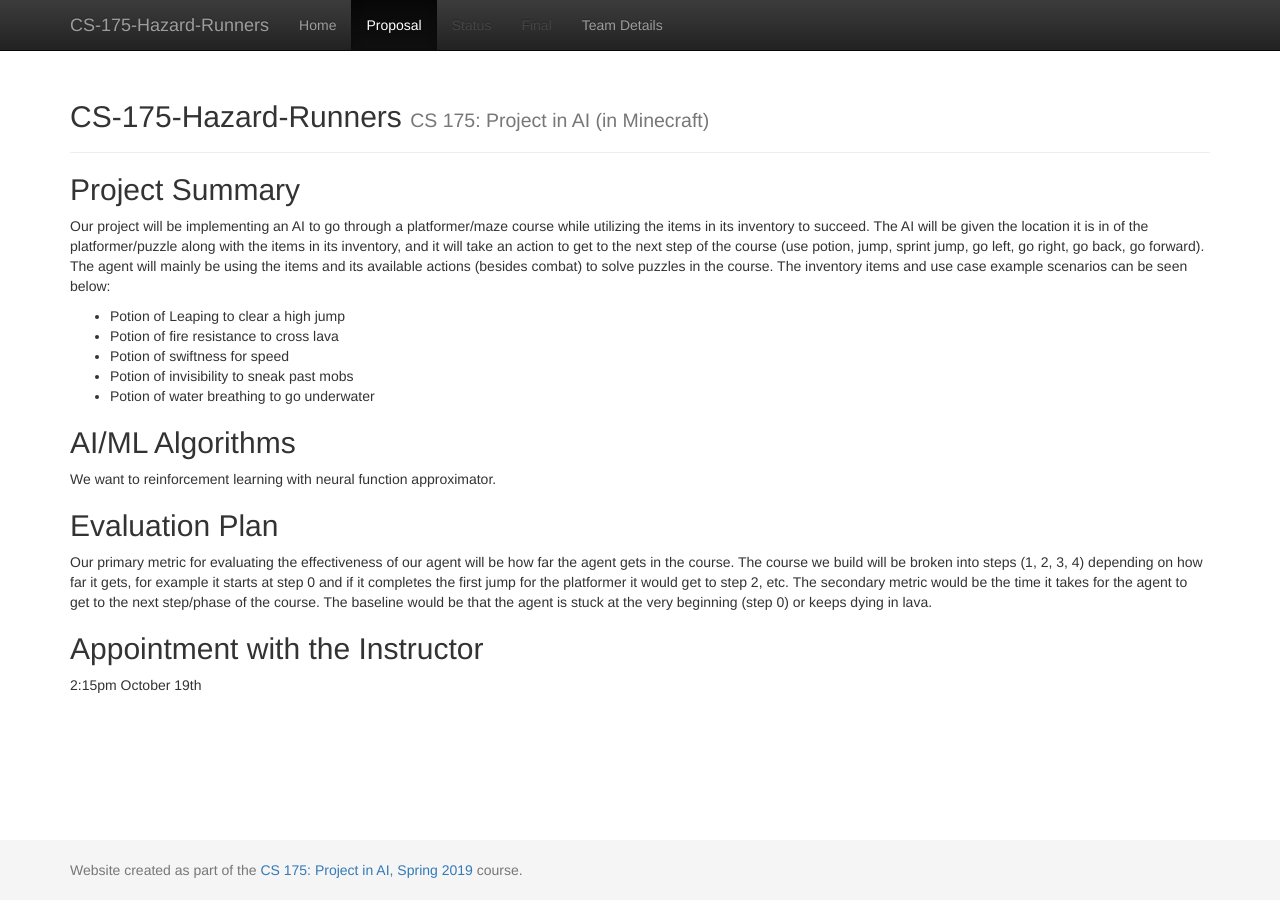
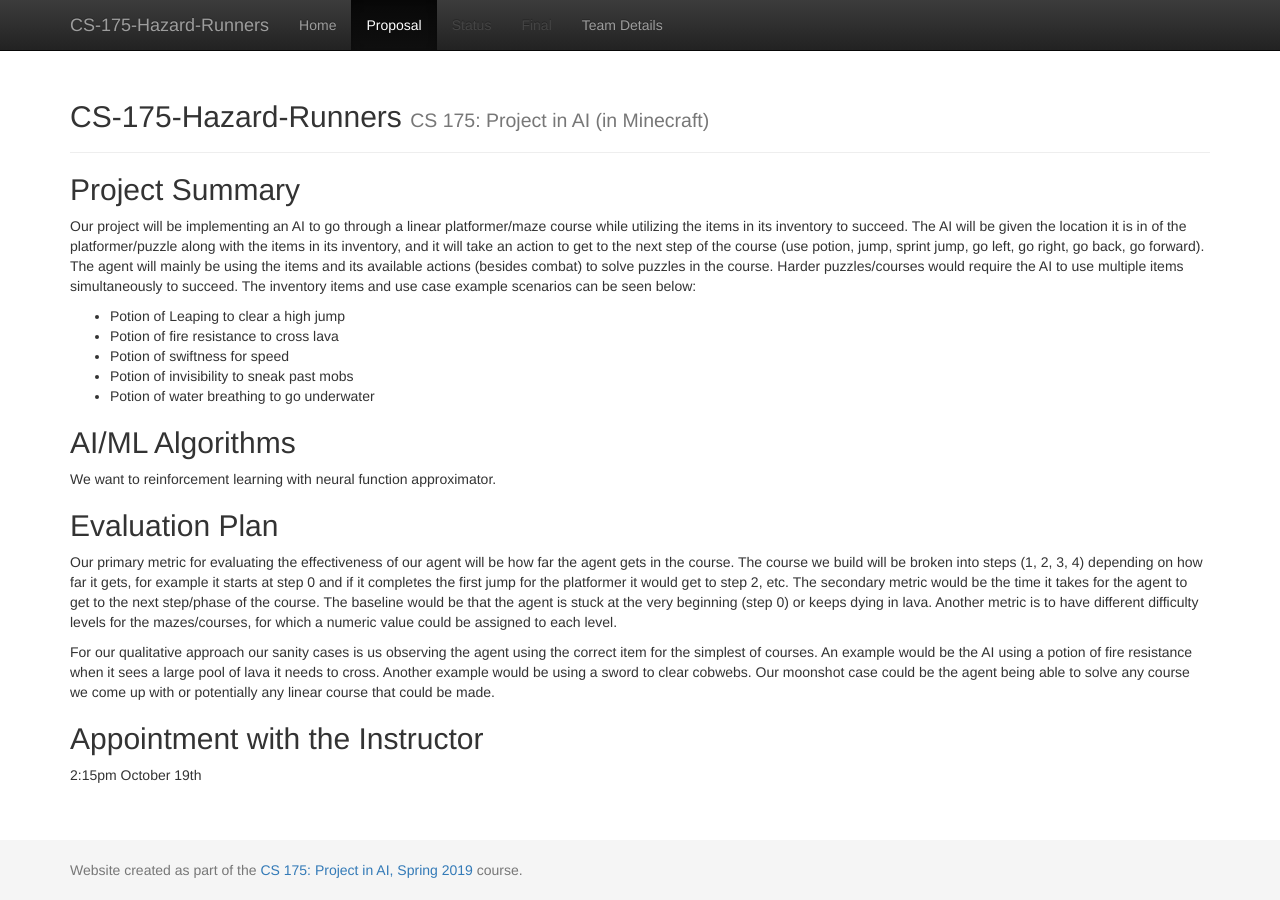
Before and after one commit to anguyen34/Tron-Researchers-CS175, a Jekyll site: the page built from docs/proposal.md, in a window 1280 px wide. Built offline with Jekyll 4.4.1, drawn with Linux system fonts in a browser that asks for light colours.

Commit message:
Update proposal.md

```diff
--- a/docs/proposal.md
+++ b/docs/proposal.md
@@ -4,7 +4,7 @@ title:	Proposal
 ---
 
 ## Project Summary
-Our project will be implementing an AI to go through a platformer/maze course while utilizing the items in its inventory to succeed. The AI will be given the location it is in of the platformer/puzzle along with the items in its inventory, and it will take an action to get to the next step of the course (use potion, jump, sprint jump, go left, go right, go back, go forward). The agent will mainly be using the items and its available actions (besides combat) to solve puzzles in the course.
+Our project will be implementing an AI to go through a linear platformer/maze course while utilizing the items in its inventory to succeed. The AI will be given the location it is in of the platformer/puzzle along with the items in its inventory, and it will take an action to get to the next step of the course (use potion, jump, sprint jump, go left, go right, go back, go forward). The agent will mainly be using the items and its available actions (besides combat) to solve puzzles in the course. Harder puzzles/courses would require the AI to use multiple items simultaneously to succeed.
 The inventory items and use case example scenarios can be seen below:
   - Potion of Leaping to clear a high jump
   - Potion of fire resistance to cross lava
@@ -16,7 +16,9 @@ The inventory items and use case example scenarios can be seen below:
 We want to reinforcement learning with neural function approximator.
 
 ## Evaluation Plan
-Our primary metric for evaluating the effectiveness of our agent will be how far the agent gets in the course. The course we build will be broken into steps (1, 2, 3, 4) depending on how far it gets, for example it starts at step 0 and if it completes the first jump for the platformer it would get to step 2, etc. The secondary metric would be the time it takes for the agent to get to the next step/phase of the course. The baseline would be that the agent is stuck at the very beginning (step 0) or keeps dying in lava.
+  Our primary metric for evaluating the effectiveness of our agent will be how far the agent gets in the course. The course we build will be broken into steps (1, 2, 3, 4) depending on how far it gets, for example it starts at step 0 and if it completes the first jump for the platformer it would get to step 2, etc. The secondary metric would be the time it takes for the agent to get to the next step/phase of the course. The baseline would be that the agent is stuck at the very beginning (step 0) or keeps dying in lava. Another metric is to have different difficulty levels for the mazes/courses, for which a numeric value could be assigned to each level.
+
+  For our qualitative approach our sanity cases is us observing the agent using the correct item for the simplest of courses. An example would be the AI using a potion of fire resistance when it sees a large pool of lava it needs to cross. Another example would be using a sword to clear cobwebs. Our moonshot case could be the agent being able to solve any course we come up with or potentially any linear course that could be made.
 
 ## Appointment with the Instructor
 2:15pm October 19th
```
